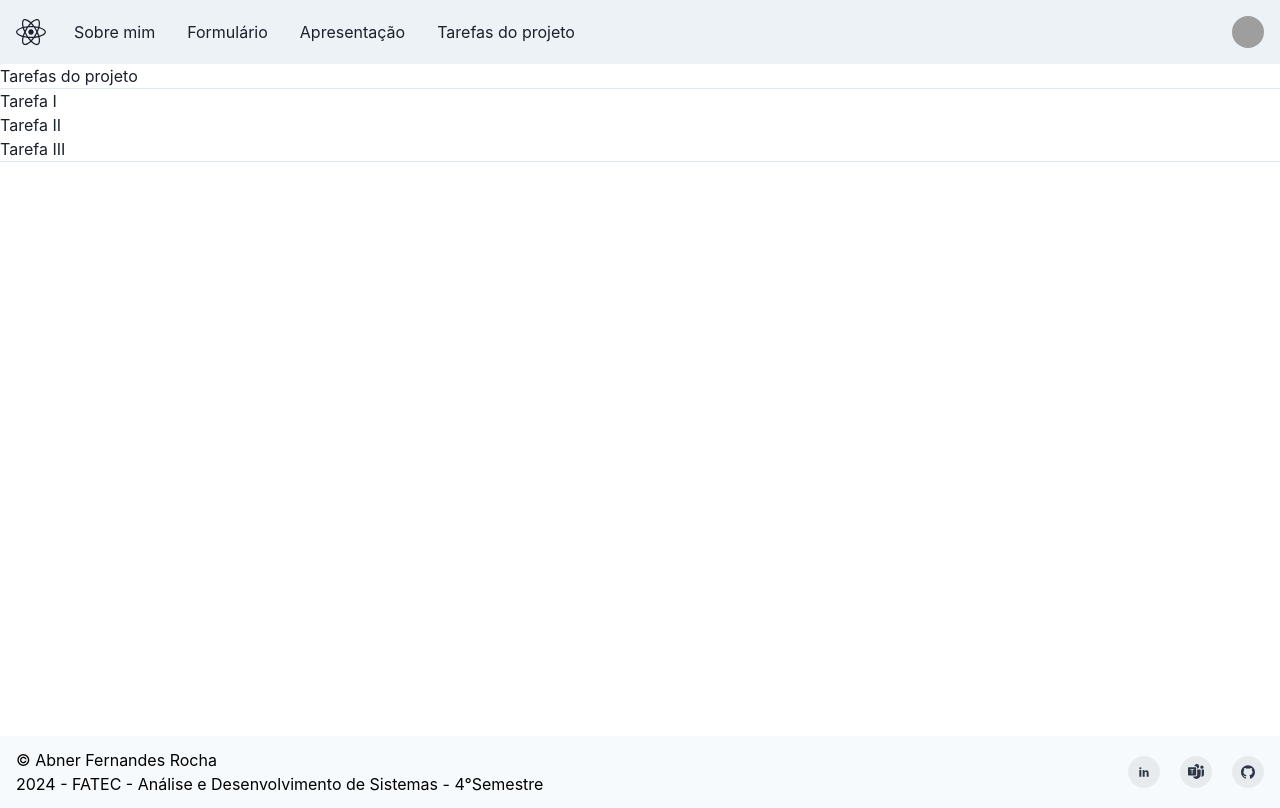
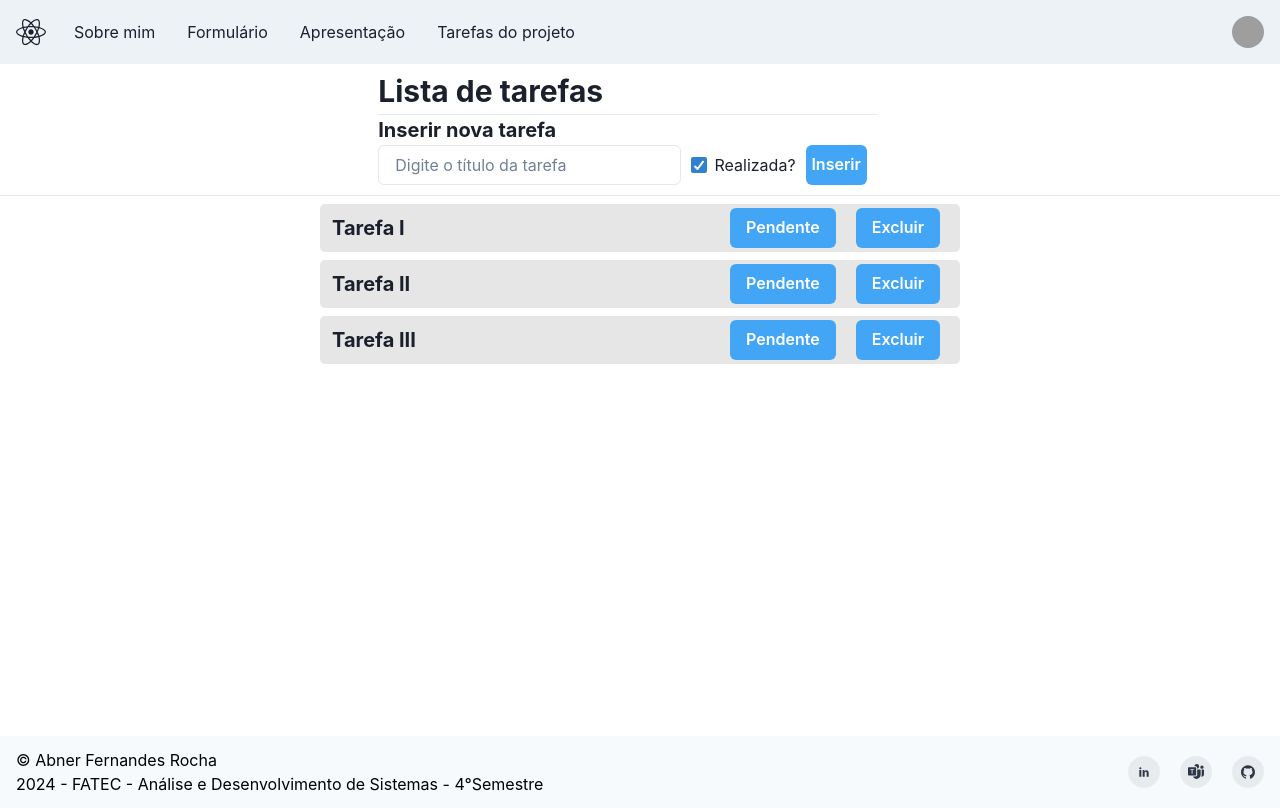
Before and after one commit to inNN-Abner/React, a React (Vite) app in the folder MeuApp/aplicacao/: page /tasks in a window 1280 px wide. Built offline with nearby package versions, Linux system fonts and the light colour scheme; grey boxes are pictures that could not be loaded.

Commit message:
Criando tela de "Tarefas do projeto"

```diff
--- a/MeuApp/aplicacao/src/App.css
+++ b/MeuApp/aplicacao/src/App.css
@@ -1,7 +1,48 @@
-body, #root, .grid{
+body, #root, .grid {
   min-height: 100vh;
 }
 
 #footer_alignment{
   color: black;
 }
+
+.task{
+  background-color: rgb(230, 230, 230);
+  margin-top: 8px;
+  border-radius: 5px;
+}
+
+.button-color{
+  background-color: rgb(66, 165, 245);
+}
+
+.title {
+  font-size: 30px;
+  font-weight: bold;
+}
+
+.sub-title{
+  font-size: 20px;
+  font-weight: bold;
+}
+
+#task-layouts {
+  display: flex;
+  align-items: center;
+  justify-content: center;
+}
+
+.task_layout {
+  margin-top: 5px;
+  margin-bottom: 10px;
+  margin-right: 25px;
+}
+
+.task_align{
+  display: inline-flex;
+  margin-right: 10px;
+}
+
+.distance{
+  margin-right: 10px;
+}
--- /dev/null
+++ b/MeuApp/aplicacao/src/components/list/index.tsx
@@ -0,0 +1,26 @@
+import { Box, Button, ButtonGroup, Container, Flex, Grid, Heading } from '@chakra-ui/react'
+
+interface Props{
+    task: String
+}
+
+function List({task}: Props){
+    return (
+    <Container maxW={'2xl'}>
+    <Grid className = 'task'>
+        <Flex alignItems='center' justifyContent='space-between' marginRight='5'>
+        <Box padding='3'>
+            <Heading size='md'>{task}</Heading>
+        </Box>
+        <ButtonGroup  gap='3' marginLeft='100'>
+        <Button className='button-color' colorScheme=''>Pendente</Button>
+        <Button className='button-color' colorScheme=''>Excluir</Button>
+        </ButtonGroup>
+        </Flex>
+    </Grid>
+    </Container>
+
+    )
+}
+
+export default List
--- /dev/null
+++ b/MeuApp/aplicacao/src/components/task-layout/index.tsx
@@ -0,0 +1,31 @@
+import { Button, Input } from '@chakra-ui/react'
+import { Checkbox } from '@chakra-ui/react'
+
+function TopList() {
+    return (
+        <>
+    <div id = 'task-layouts'>
+        <div className='task_layout'>
+            <h1 className='title'>Lista de tarefas</h1>
+              <hr />
+            <h2 className='sub-title'>Inserir nova tarefa</h2>
+
+            <span className='task_align'>
+            <Input className='distance' placeholder='Digite o título da tarefa' />
+
+            <Checkbox className='distance' colorScheme='blue' defaultChecked>
+                Realizada?
+            </Checkbox>
+
+            <Button className='button-color' colorScheme=''>Inserir</Button>
+
+            </span>
+        </div>
+
+    </div>
+    <hr />
+    </>
+    )
+}
+
+export default TopList
--- a/MeuApp/aplicacao/src/pages/home/index.tsx
+++ b/MeuApp/aplicacao/src/pages/home/index.tsx
@@ -5,7 +5,7 @@ function Home() {
     return (
     <div>
     <Layout>
-        <HomeLayout></HomeLayout>
+        <HomeLayout />
     </Layout>
     </div>
     )
--- a/MeuApp/aplicacao/src/pages/tasks/index.tsx
+++ b/MeuApp/aplicacao/src/pages/tasks/index.tsx
@@ -1,19 +1,15 @@
 import Layout from '../../components/layout'
+import List from '../../components/list'
+import TopList from '../../components/task-layout'
 
 function Tasks(){
     return (
     <div>
     <Layout>
-
-        <h1>Tarefas do projeto</h1>
-        <hr />
-        <ul>
-            <li>Tarefa I</li>
-            <li>Tarefa II</li>
-            <li>Tarefa III</li>
-        </ul>
-        <hr />
-
+        <TopList />
+        <List task='Tarefa I'/>
+        <List task='Tarefa II'/>
+        <List task='Tarefa III'/>
     </Layout>
     </div>
     )
```
